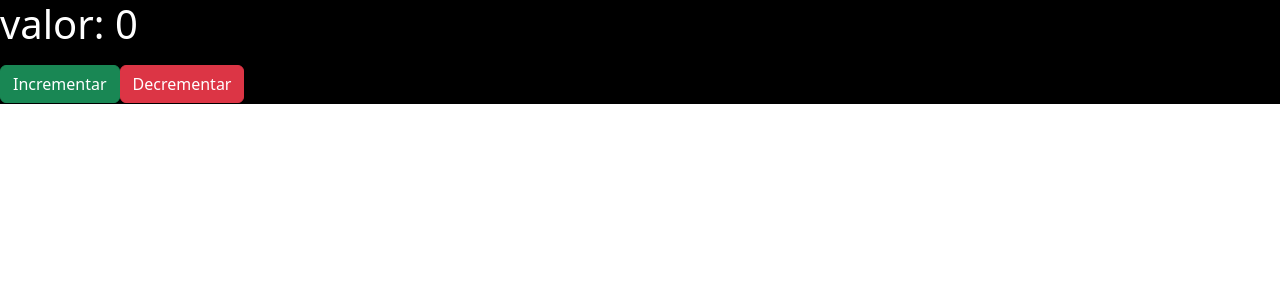
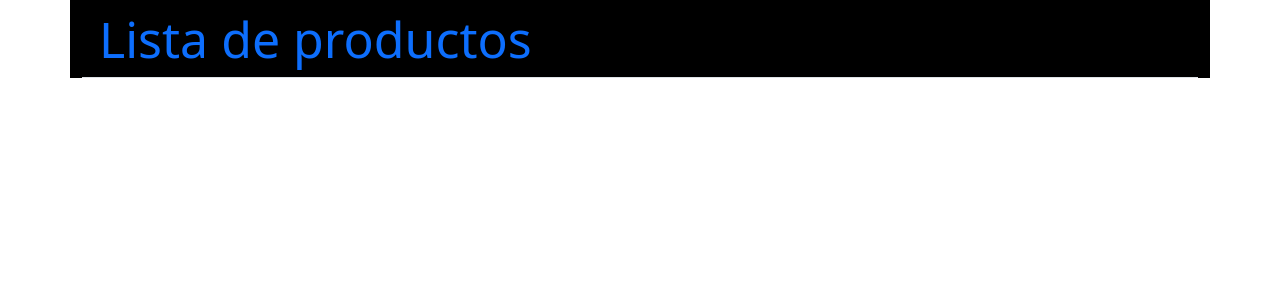
Before and after one commit to MarioCamara17/TADP, a React (Create React App) app: page / in a window 1280 px wide. Shown: the top 300 px of the page. Built offline with nearby package versions, Linux system fonts and the light colour scheme.

Commit message:
manejo de listas

```diff
--- a/src/App.js
+++ b/src/App.js
@@ -1,11 +1,12 @@
-import { Ejemplo01 } from "./components/Ejemplo";
+//import { Ejemplo01 } from "./components/Ejemplo";
 
+import {HomeProductos} from './components/productos/HomeProductos/HomeProductos'
 
 function App() {
   return (
     <div>
       <h1>
-        <Ejemplo01/>
+        <HomeProductos/>
       </h1>
     </div>
   );
--- a/src/components/Ejemplo/Ejemplo02/Ejemplo02.js
+++ b/src/components/Ejemplo/Ejemplo02/Ejemplo02.js
@@ -7,7 +7,7 @@ export function Ejemplo02(props) {
 
   return (
     <div style={fondo.tema}>
-      <h1>valor: {contador}</h1>
+      <h1>Valor: {contador}</h1>
       <div className='target__button'>
         <Button variant='success' onClick={incrementar}>Incrementar</Button>
         <Button variant='danger' onClick={decrementar}>Decrementar</Button>
--- /dev/null
+++ b/src/components/productos/HomeProductos/HomeProductos.js
@@ -0,0 +1,37 @@
+import React from 'react'
+import {Tabs, Tab} from 'react-bootstrap'
+import {ItemProductos} from '../ItemProductos/ItemProductos'
+import {Datos} from '../../../utils/bd'
+
+console.log(Datos);
+
+
+export function HomeProductos() {
+
+    const fondo={
+        tema:{
+            backgroundColor:"black",
+            color:"white",
+            fontSize:"50px"
+        }
+    }
+  return (
+    <div className='container' style={fondo.tema}>
+    <Tabs
+      defaultActiveKey="profile"
+      id="uncontrolled-tab-example"
+      className="mb-3"
+    >
+      <Tab eventKey="home" title="Lista de productos">
+        {
+            Datos.map((producto)=>{
+                return(
+                <ItemProductos/>
+                )
+            })
+        }
+    </Tab>
+</Tabs>
+</div>
+  )
+}
--- /dev/null
+++ b/src/components/productos/ItemProductos/ItemProductos.js
@@ -0,0 +1,7 @@
+import React from 'react'
+
+export function ItemProductos() {
+  return (
+    <div>ItemProductos</div>
+  )
+}
--- /dev/null
+++ b/src/components/productos/ItemProductos/index.js
@@ -0,0 +1 @@
+export * from './ItemProductos'
--- /dev/null
+++ b/src/components/productos/index.js
@@ -0,0 +1,2 @@
+export * from './ItemProductos'
+export * from './HomeProductos'
--- /dev/null
+++ b/src/utils/bd.js
@@ -0,0 +1,20 @@
+export const Datos =[
+    {
+        nombre: "Coca cola",
+        precio: 18.00,
+        cantidad:20,
+        unidad:"600ml"
+    },
+    {
+        nombre: "Chokis",
+        precio: 9.00,
+        cantidad:15,
+        unidad:"350gr"
+    },
+    {
+        nombre: "Cheetos",
+        precio: 14.00,
+        cantidad:25,
+        unidad:"400gtr"
+    }
+]
--- /dev/null
+++ b/src/utils/index.js
@@ -0,0 +1 @@
+export * from './bd'
```
Also changed, not shown: src/components/productos/HomeProductos/index.js (added).
